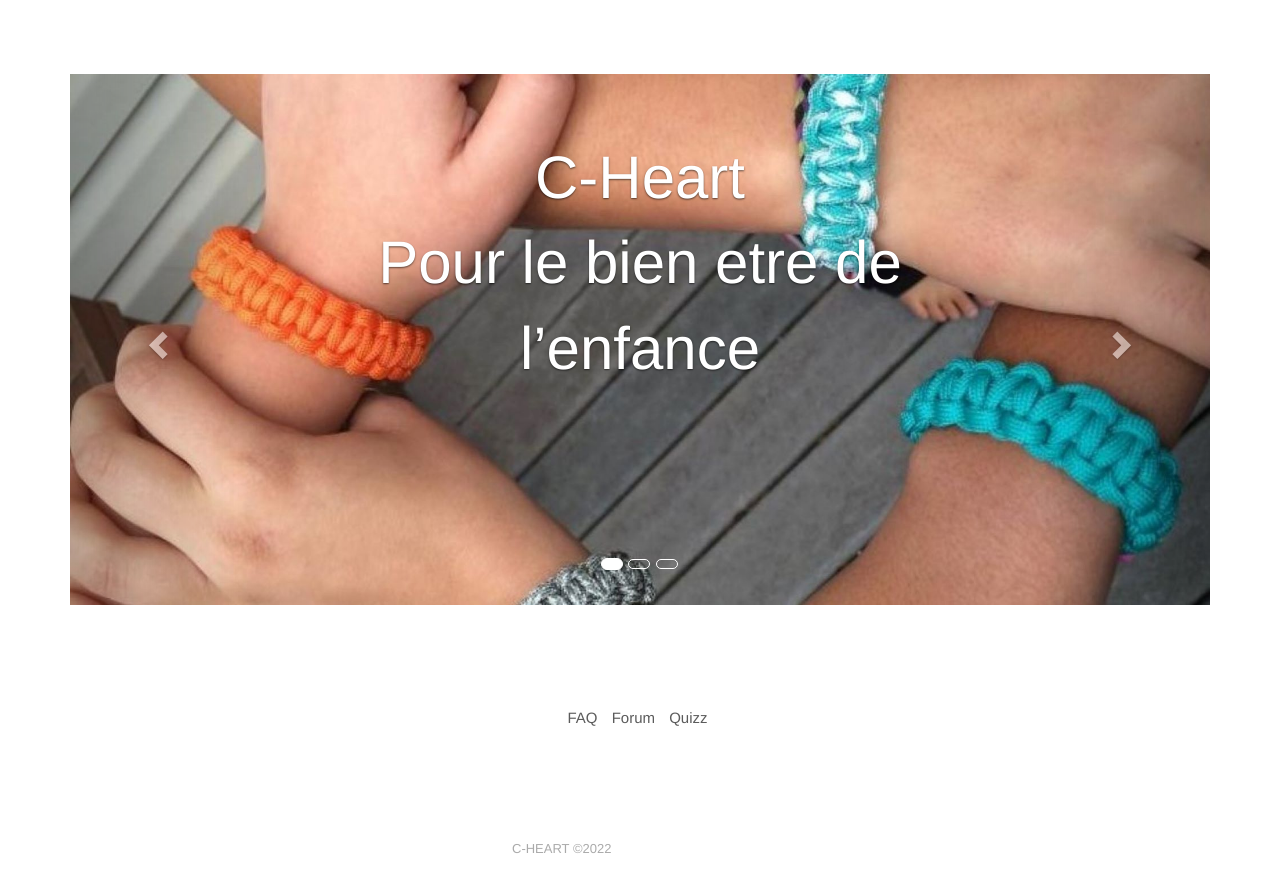
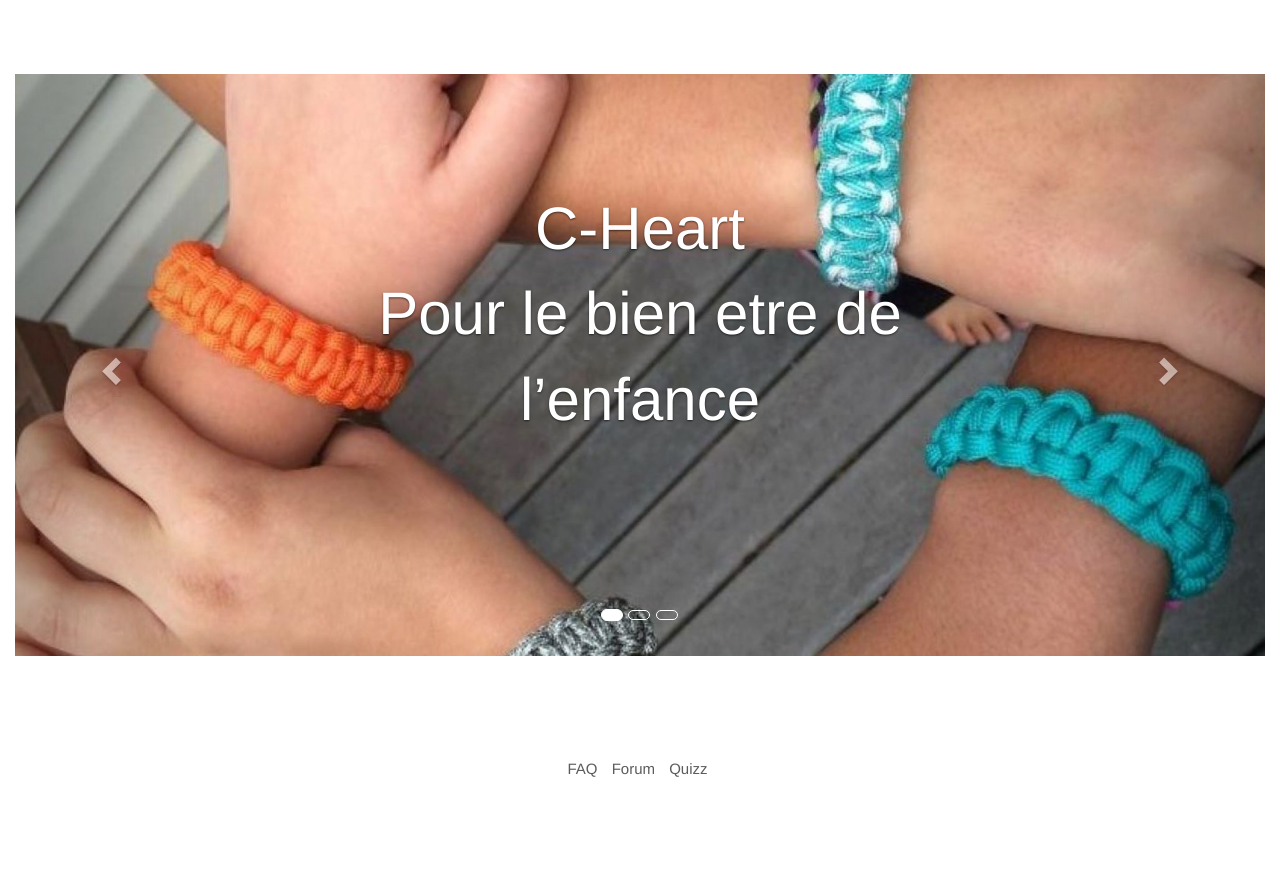
Before and after one commit to CHILDREN-HEART/Projet-C-Heart, a PHP site: page / in a window 1280 px wide. Shown: the part 126-1019 px from the top of the page. Before the commit the page ends 979 px from the top, so only its background shows below. Run offline with PHP 8.4, Linux system fonts and the light colour scheme.

Commit message:
big ass container

```diff
--- a/pagedaccueil.css
+++ b/pagedaccueil.css
@@ -65,6 +65,10 @@ p {
     font-size: 0.5em;
 }
 
+.container {
+    width: 100%!important;
+}
+
 .entete {
     text-decoration: none;
     font-size: 40px;
```
